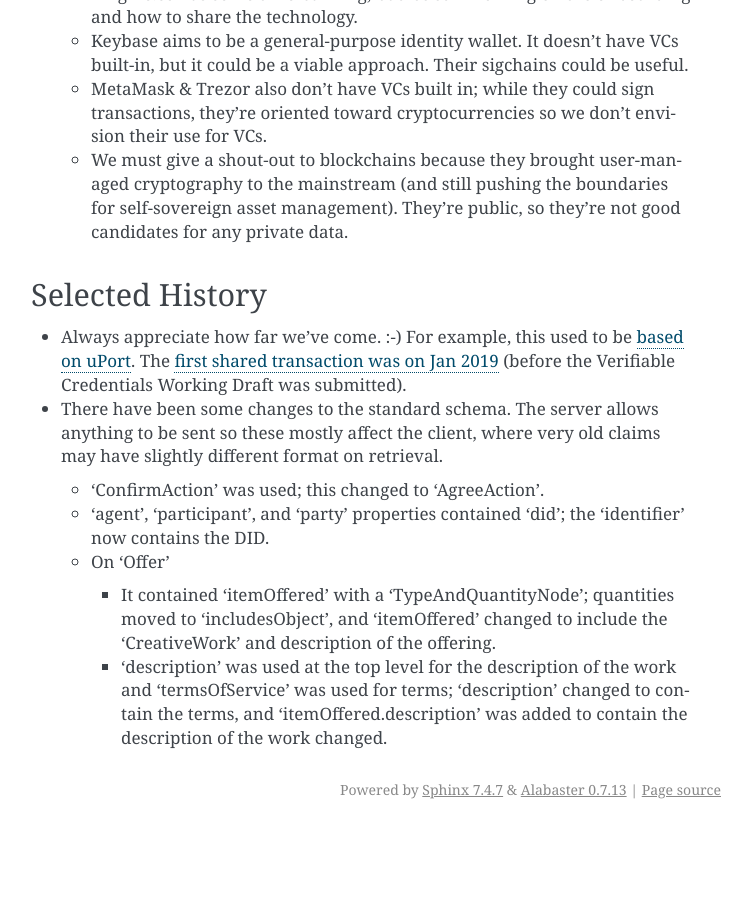
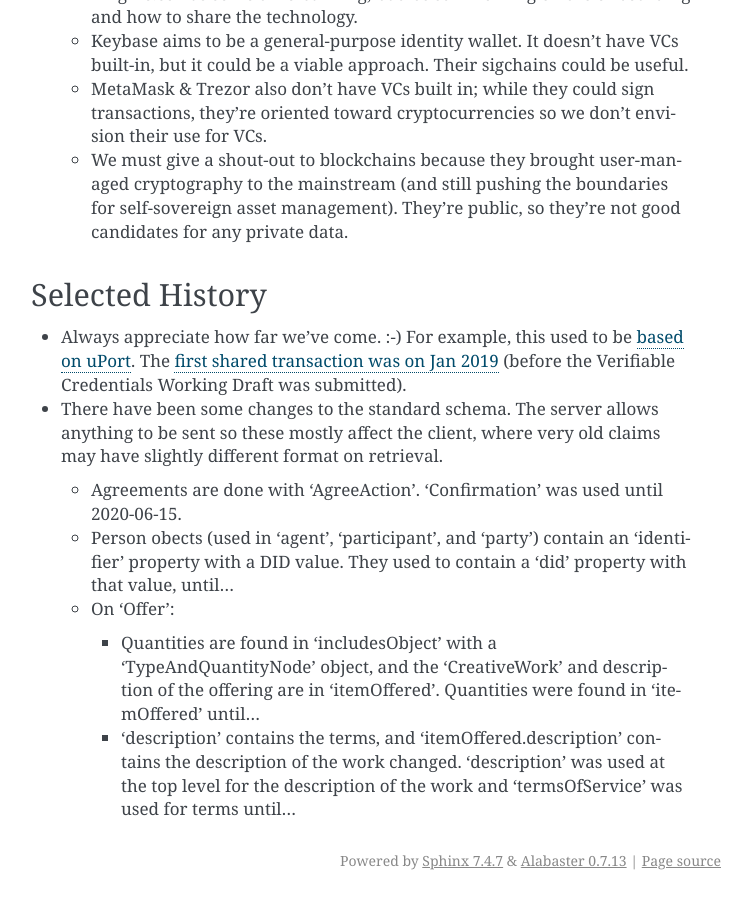
Before and after one commit to trentlarson/endorser-docs, a Sphinx documentation site: the page built from source/future.rst, in a window 1280 px wide and 900 px high, scrolled down 2175 px. Shown: the whole window, without its empty margins (389-1141 px from the left). Built offline with Sphinx 7.4.7, drawn with Linux system fonts in a browser that asks for light colours; before the commit the page ends 3004 px from its top, so only the background shows below that.

Commit message:
clarify some historical changes

```diff
--- a/source/future.rst
+++ b/source/future.rst
@@ -106,12 +106,12 @@ Selected History
 
 - There have been some changes to the standard schema. The server allows anything to be sent so these mostly affect the client, where very old claims may have slightly different format on retrieval.
 
-  - 'ConfirmAction' was used; this changed to 'AgreeAction'.
+  - Agreements are done with 'AgreeAction'. 'Confirmation' was used until 2020-06-15.
 
-  - 'agent', 'participant', and 'party' properties contained 'did'; the 'identifier' now contains the DID.
+  - Person obects (used in 'agent', 'participant', and 'party') contain an 'identifier' property with a DID value. They used to contain a 'did' property with that value, until...
 
-  - On 'Offer'
+  - On 'Offer':
 
-    - It contained 'itemOffered' with a 'TypeAndQuantityNode'; quantities moved to 'includesObject', and 'itemOffered' changed to include the 'CreativeWork' and description of the offering.
+    - Quantities are found in 'includesObject' with a 'TypeAndQuantityNode' object, and the 'CreativeWork' and description of the offering are in 'itemOffered'. Quantities were found in 'itemOffered' until...
 
-    - 'description' was used at the top level for the description of the work and 'termsOfService' was used for terms; 'description' changed to contain the terms, and 'itemOffered.description' was added to contain the description of the work changed.
+    - 'description' contains the terms, and 'itemOffered.description' contains the description of the work changed. 'description' was used at the top level for the description of the work and 'termsOfService' was used for terms until...
```
